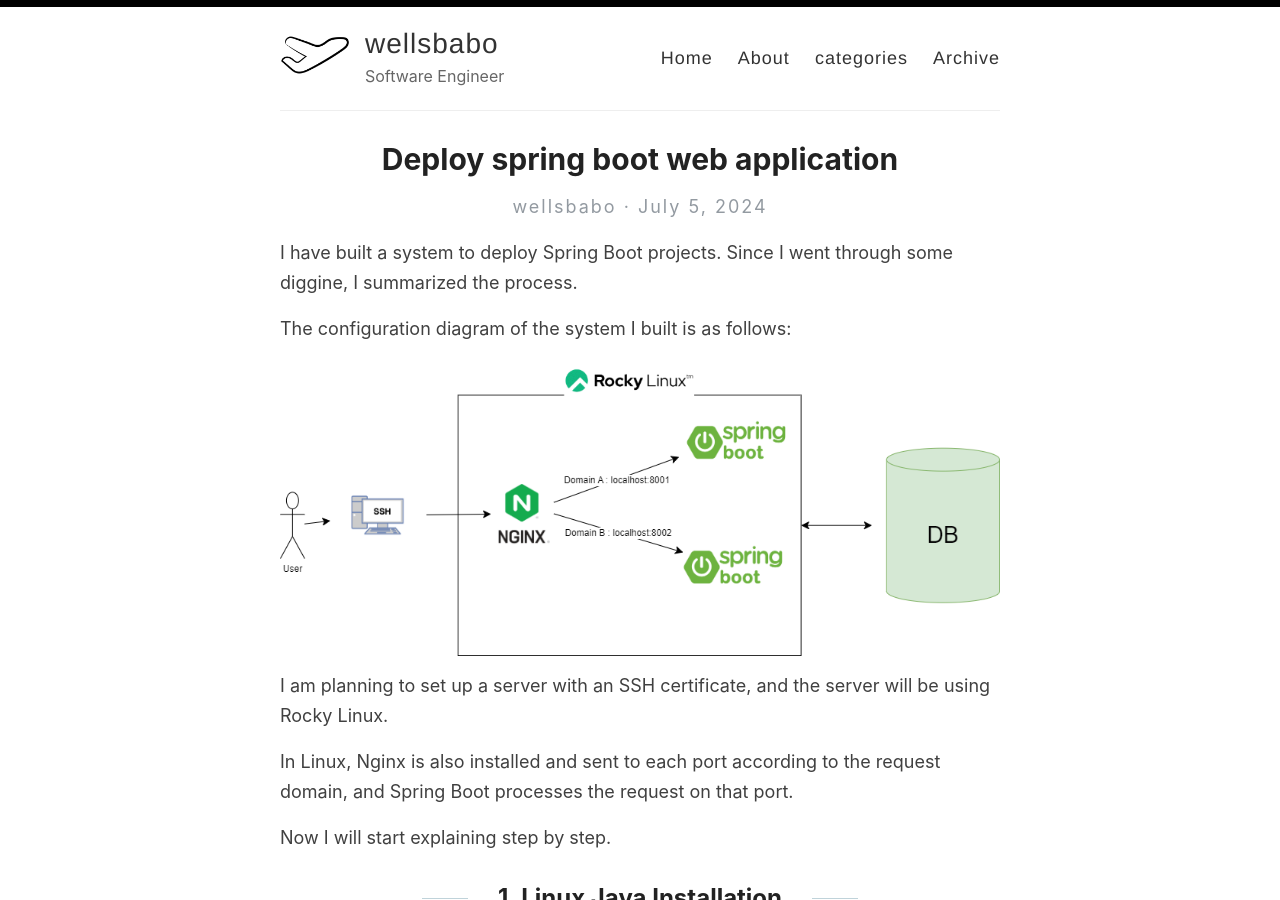
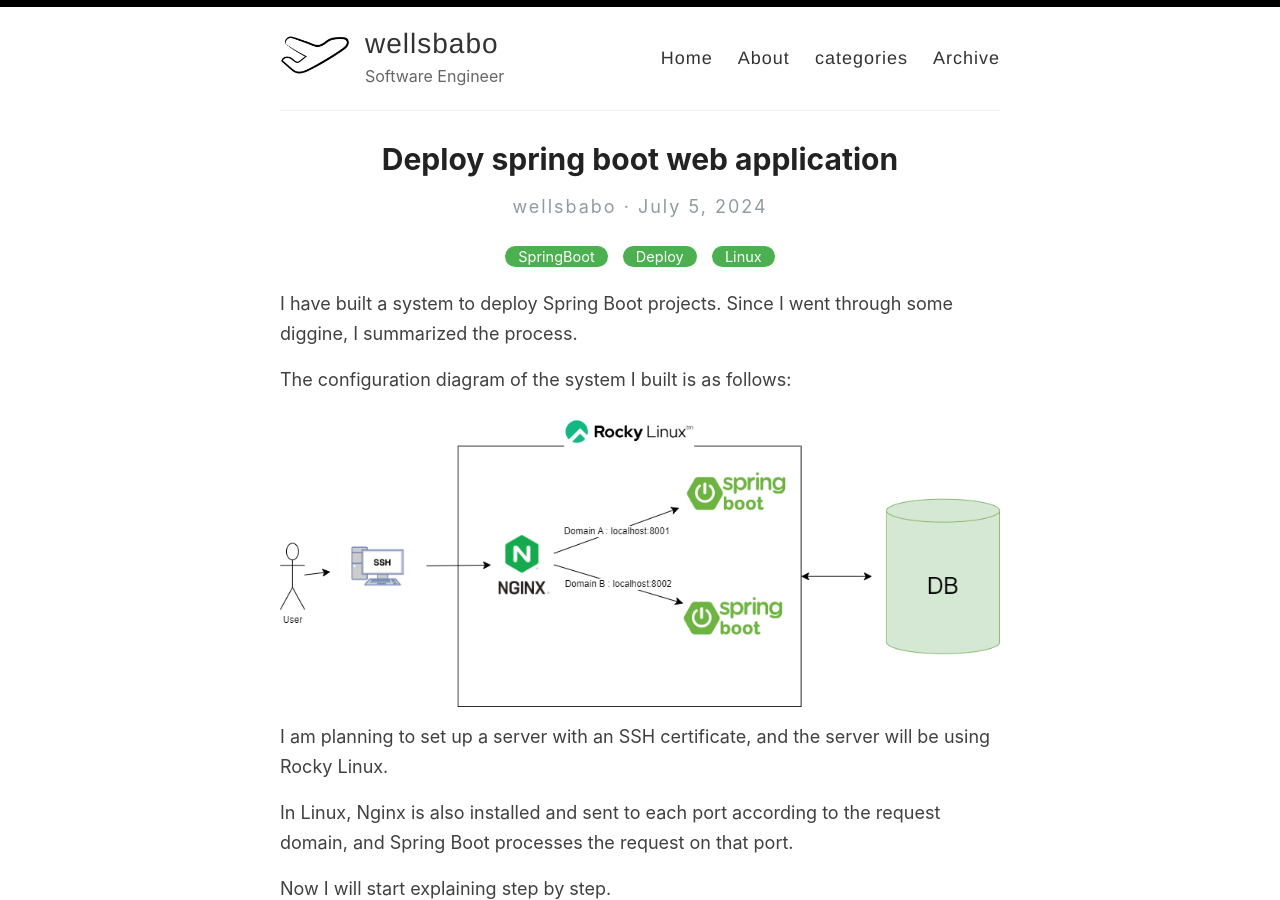
Before and after one commit to wellsbabo/wellsbabo.github.io, a Jekyll site: the page built from _posts/2024-07-05-Deploy Spring Boot Web Application.md, in a window 1280 px wide and 900 px high. Built offline with Jekyll 4.4.1, drawn with Linux system fonts in a browser that asks for light colours; our own code applies the rules of GitHub Pages for plain Markdown files.

Commit message:
Edit content

```diff
--- a/_posts/2024-07-05-Deploy Spring Boot Web Application.md
+++ b/_posts/2024-07-05-Deploy Spring Boot Web Application.md
@@ -1,3 +1,9 @@
+---
+layout: post
+title:  Deploy spring boot web application
+categories: [SpringBoot,Deploy,Linux]
+---
+
 I have built a system to deploy Spring Boot projects.
 Since I went through some diggine, I summarized the process.
 
```
